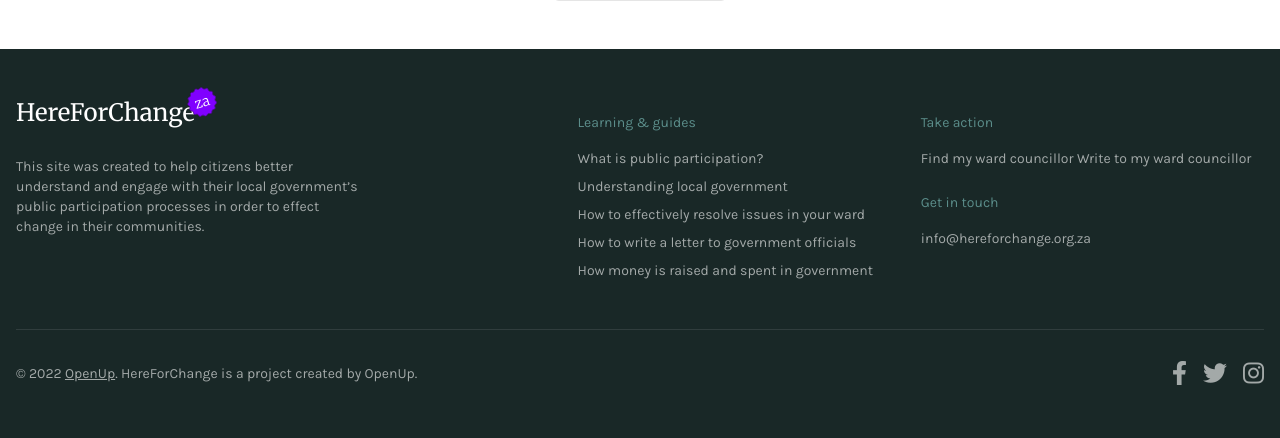
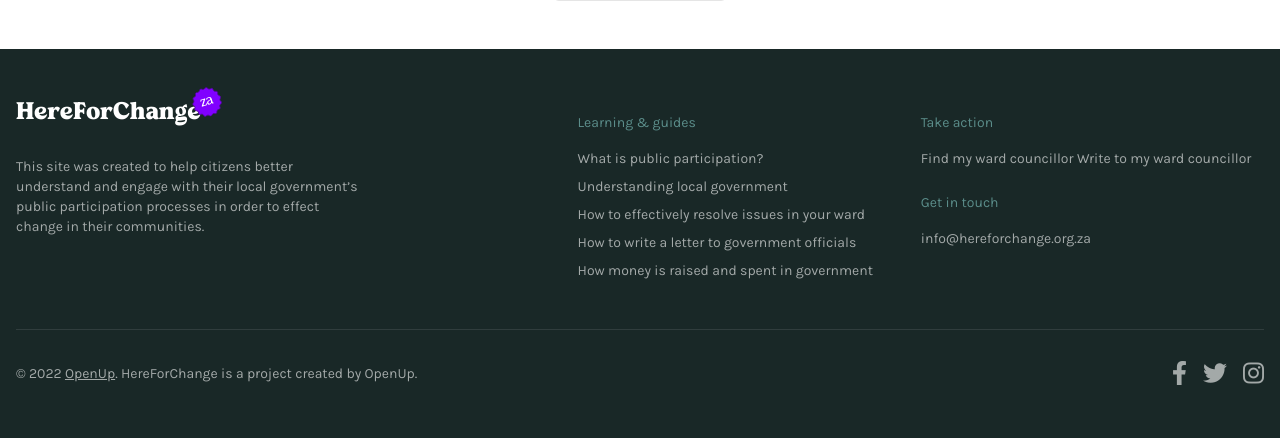
Before and after one commit to OpenUpSA/here-for-change, a Django app: page /municipalities/1/wards/cpt-ward-84/ in a window 1280 px wide. Shown: the part 4932-5370 px from the top of the page. Run offline with Django 3.2, Linux system fonts and the light colour scheme; data comes from the database, SQL or seed files in the repository; style sheets or scripts are compiled from the project's sources; some libraries are stand-ins or nearby versions.

Commit message:
Implemented Benfritz font

```diff
--- a/here_for_change/municipalities/templates/municipalities/toc_contact.html
+++ b/here_for_change/municipalities/templates/municipalities/toc_contact.html
@@ -1,12 +1,12 @@
 {% load static %}
 <div>
   <div>
-    <p class="merriweather mb-4 text-[33.6px] font-extrabold">
+    <p class="benfritz mb-4 text-[33.6px]">
       Municipaility contacts
     </p>
   </div>
   <div class="mt-4 items-center justify-between md:flex">
-    <p class="merriweather text-[22.5px] font-bold">
+    <p class="benfritz text-[22.5px]">
       Parent municipality contact information
     </p>
     <div
@@ -263,7 +263,7 @@
   <!-- horizontal divide line -->
   <div class="my-6 w-full border-t border-gray-300 md:my-8"></div>
   <div class="mt-4 mb-8 items-center justify-between md:flex">
-    <p class="merriweather text-[22.5px] font-bold">Municipal offices</p>
+    <p class="benfritz text-[22.5px]">Municipal offices</p>
     <div
       class="hidden h-[50px] w-[167px] cursor-pointer gap-2 rounded-md bg-neutral-200 p-4 font-medium hover:bg-neutral-300 md:flex md:items-center"
     >
@@ -422,7 +422,7 @@
   <!-- horizontal divide line -->
   <div class="my-6 w-full border-t border-gray-300 md:my-8"></div>
   <div class="mt-2 items-center justify-between md:flex">
-    <p class="merriweather text-[22.5px] font-bold">Office of the Mayor</p>
+    <p class="benfritz text-[22.5px]">Office of the Mayor</p>
     <div
       class="hidden h-[50px] w-[167px] cursor-pointer gap-2 rounded-md bg-neutral-200 p-4 font-medium hover:bg-neutral-300 md:flex md:items-center"
     >
@@ -805,7 +805,7 @@
   <!-- horizontal divide line -->
   <div class="my-6 w-full border-t border-gray-300 md:my-8"></div>
   <div class="mt-2 items-center justify-between md:flex">
-    <p class="merriweather text-[22.5px] font-bold">
+    <p class="benfritz text-[22.5px]">
       Office of the Deputy Mayor
     </p>
     <div
--- a/here_for_change/municipalities/templates/municipalities/toc_summary.html
+++ b/here_for_change/municipalities/templates/municipalities/toc_summary.html
@@ -1,13 +1,13 @@
 <div>
   <div>
-    <p class="merriweather mb-4 text-[33.6px] font-extrabold">Summary</p>
+    <p class="benfritz mb-4 text-[33.6px]">Summary</p>
     <p class="text-sm font-medium text-slate-400">
       A summary of the different content available for this municipality and
       ward.
     </p>
   </div>
   <div class="mt-4 items-center justify-between md:flex">
-    <p class="merriweather text-[22.5px] font-bold">Contact information</p>
+    <p class="benfritz text-[22.5px]">Contact information</p>
     <div
       class="hidden h-[50px] w-[167px] cursor-pointer gap-2 rounded-md bg-neutral-200 p-4 font-medium hover:bg-neutral-300 md:flex md:items-center"
     >
@@ -262,7 +262,7 @@
   <!-- horizontal divide line -->
   <div class="my-6 w-full border-t border-gray-300 md:my-8"></div>
   <div class="mt-4 items-center justify-between md:flex">
-    <p class="merriweather text-[22.5px] font-bold">Municipal Spending</p>
+    <p class="benfritz text-[22.5px]">Municipal Spending</p>
     <div
       class="hidden h-[50px] w-[167px] cursor-pointer gap-2 rounded-md bg-neutral-200 p-4 font-medium hover:bg-neutral-300 md:flex md:items-center"
     >
@@ -785,7 +785,7 @@
   <!-- horizontal divide line -->
   <div class="my-10 w-full border-t border-gray-300 md:my-8"></div>
   <div class="mb-8 items-center justify-between md:flex">
-    <p class="merriweather text-[22.5px] font-bold">Surveys</p>
+    <p class="benfritz text-[22.5px]">Surveys</p>
     <div
       class="hidden h-[50px] w-[167px] cursor-pointer gap-2 rounded-md bg-neutral-200 p-4 font-medium hover:bg-neutral-300 md:flex md:items-center"
     >
@@ -803,7 +803,7 @@
     </div>
     <!-- horizontal divide line -->
     <div class="my-2 w-full border-t border-gray-300 md:my-8"></div>
-    <p class="merriweather mb-4 text-center text-xl font-bold">
+    <p class="benfritz mb-4 text-center text-xl">
       What is the most pressing issue facing the residents of your community?
     </p>
     <!-- Tags container -->
@@ -1124,7 +1124,7 @@
   <!-- horizontal divide line -->
   <div class="my-10 w-full border-t border-gray-300 md:my-8"></div>
   <div class="mt-2 items-center justify-between md:flex">
-    <p class="merriweather text-[22.5px] font-bold">Participation</p>
+    <p class="benfritz text-[22.5px]">Participation</p>
     <div
       class="hidden h-[50px] w-[167px] cursor-pointer gap-2 rounded-md bg-neutral-200 p-4 px-2 font-medium hover:bg-neutral-300 md:flex md:items-center"
     >
@@ -1312,7 +1312,7 @@
   <!-- horizontal divide line -->
   <div class="my-10 w-full border-t border-gray-300 md:my-8"></div>
   <div class="mt-2 items-center justify-between md:flex">
-    <p class="merriweather text-[22.5px] font-bold">
+    <p class="benfritz text-[22.5px]">
       Office of the Deputy Mayor
     </p>
     <div
--- a/here_for_change/municipalities/templates/municipalities/ward_detail.html
+++ b/here_for_change/municipalities/templates/municipalities/ward_detail.html
@@ -5,7 +5,7 @@
     <section>
         <div class="p-4 md:p-8 max-w-screen-xl mx-auto flex flex-col align-items gap-3">
             <div class="md:flex items-center inline-block text-left">
-                <h1 class="w-full md:w-auto text-left merriweather text-[48px] font-extrabold md:pr-4">{{ ward.municipality.name }}</h1>
+                <h1 class="w-full md:w-auto text-left benfritz text-[48px] md:pr-4">{{ ward.municipality.name }}</h1>
                 <div class="relative" x-data="{open: false}">
                 <div class="">
                   <button
@@ -63,7 +63,7 @@
     </section>
     <section class="bg-hfc-green-900">
       <div class="md:flex justify-between items-center px-4 md:px-8 xl:px-4 max-w-screen-xl mx-auto pt-9 pb-4">
-        <h2 class="text-2xl md:text-3xl merriweather font-bold text-white text-center">
+        <h2 class="text-2xl md:text-3xl benfritz text-white text-center">
           Your
           <span class="relative">
             ward councillior<img class="absolute w-full left-0" src="{% static 'assets/basic-underline.svg' %}"/>
@@ -89,7 +89,7 @@
             <!-- big rotating star -->
             <div class="start-transition flex items-center justify-center cursor-default absolute -top-9 -left-6  lg:-left-10 w-16 h-16 lg:w-[84px] lg:h-[84px]">
               <img style="animation-duration:8s;" class="animate-spin" src="{% static 'assets/big-star.svg' %}"/>
-              <p class="text-white text-[16.8px] leading-[13.44px] lg:text-[22.4px] lg:leading-[17.92px] merriweather text-center absolute rotate-[-12deg] hover:rotate-[-32deg]">Start<br/>here!</p>
+              <p class="text-white text-[16.8px] leading-[13.44px] lg:text-[22.4px] lg:leading-[17.92px] benfritz text-center absolute rotate-[-12deg] hover:rotate-[-32deg]">Start<br/>here!</p>
             </div>
             <div class="flex gap-2 items-center">
               <img class="rounded-lg w-20 h-20" src="https://assets.website-files.com/61a46f92a4845f1ed45ec01d/61d7e311bea0c7b4d41234e6_danny-europa.png"/>
@@ -412,7 +412,7 @@
     <section class=" bg-white mt-10">
       <div class="px-4 md:px-8 xl:px-4 max-w-screen-xl mx-auto">
         <div class="w-full text-center">
-          <p class="merriweather font-bold text-2xl pb-5 md:text-3xl">...or
+          <p class="benfritz text-2xl pb-5 md:text-3xl">...or
             <span class="relative">
               take action
               <img class="absolute w-full left-0" src="{% static 'assets/basic-underline.svg' %}"/>
--- a/here_for_change/static/css/styles.css
+++ b/here_for_change/static/css/styles.css
@@ -1,8 +1,13 @@
-@import url("https://fonts.googleapis.com/css2?family=Merriweather:ital,wght@0,300;0,400;0,700;0,900;1,300;1,400;1,700;1,900&display=swap");
+/* @import url("https://fonts.googleapis.com/css2?family=Merriweather:ital,wght@0,300;0,400;0,700;0,900;1,300;1,400;1,700;1,900&display=swap"); */
 @import url("https://fonts.googleapis.com/css2?family=Karla:ital,wght@0,200;0,300;0,400;0,500;0,600;0,700;0,800;1,200;1,300;1,400;1,500;1,600;1,700;1,800&display=swap");
 
-.merriweather {
-  font-family: "merriweather", serif;
+@font-face {
+  font-family: Benfritz;
+  src: url(../fonts/Benfritz.ttf);
+}
+
+.benfritz {
+  font-family: Benfritz, serif;
 }
 
 .karla {
@@ -87,11 +92,15 @@
   background-color: #d4d4d4;
 }
 
-.tooltip, .smTooltip, .voteTooltip {
+.tooltip,
+.smTooltip,
+.voteTooltip {
   position: relative;
 }
 
-.tooltipText, .smTooltipText, .voteTooltipText {
+.tooltipText,
+.smTooltipText,
+.voteTooltipText {
   /* visibility: hidden; */
   display: none;
   background-color: black;
@@ -110,7 +119,9 @@
   white-space: nowrap;
 }
 
-.tooltip:hover .tooltipText, .smTooltip:hover .smTooltipText, .voteTooltip:hover .voteTooltipText {
+.tooltip:hover .tooltipText,
+.smTooltip:hover .smTooltipText,
+.voteTooltip:hover .voteTooltipText {
   /* visibility: visible; */
   display: inline-block;
   top: -33px;
--- a/here_for_change/templates/base.html
+++ b/here_for_change/templates/base.html
@@ -80,7 +80,7 @@
       <div class="px-4 md:px-8 xl:px-4 max-w-screen-xl mx-auto md:flex justify-between">
         <div class="py-3 flex items-center justify-between z-20">
           <div>
-            <a class="text-lg merriweather text-white lg:text-2xl relative" href="/">
+            <a class="text-lg benfritz text-white lg:text-2xl relative" href="/">
               <span>HereForChange</span>
               <div class=" w-[30px] h-[30px] absolute top-[-10px] right-[-22px] flex items-center justify-center rotate-[-17deg]">
                 <img class="w-[30px] h-[30px]" src="{% static 'assets/Star1.svg' %}"/>
@@ -263,7 +263,7 @@
       <div class="px-4 md:px-8 xl:px-4 max-w-screen-xl mx-auto">
         <div class="flex">
           <div class="w-[27.5%]">
-            <a class="text-lg inline-block merriweather text-white lg:text-2xl relative pb-7" href="#">
+            <a class="text-lg inline-block benfritz text-white lg:text-2xl relative pb-7" href="#">
               <span>HereForChange</span>
               <div class=" w-[30px] h-[30px] absolute top-[-10px] right-[-22px] flex items-center justify-center rotate-[-17deg]">
                 <img class="w-[30px] h-[30px]" src="{% static 'assets/Star1.svg' %}"/>
```
Also changed, not shown: here_for_change/static/fonts/Benfritz.ttf (added).
